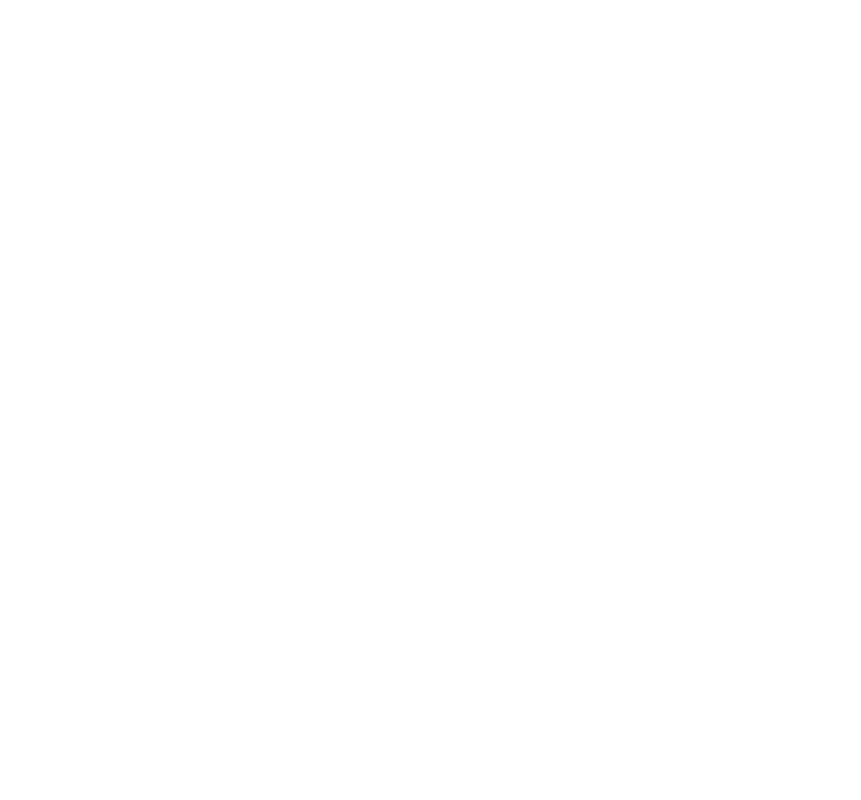
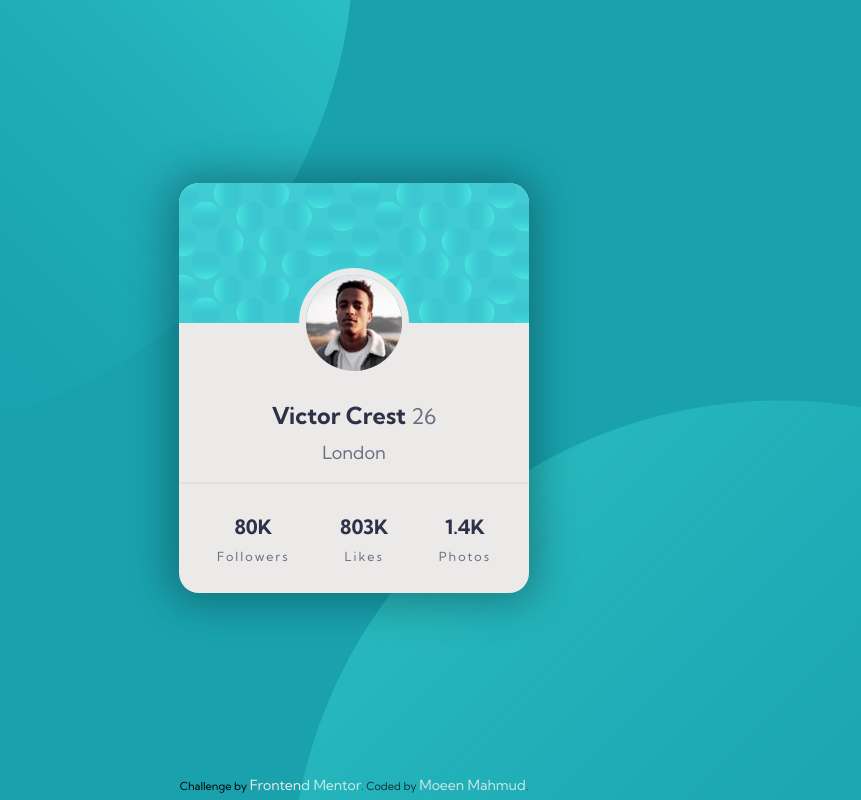
Before and after one commit to moeen-mahmud/profile-card-component, a plain HTML site: page index.html in a window 1280 px wide. Shown: the whole page, without its empty margins (286-1147 px from the left). Drawn offline with Linux system fonts and the light colour scheme.

Commit message:
meta commit

```diff
--- a/index.html
+++ b/index.html
@@ -4,7 +4,70 @@
     <meta charset="UTF-8" />
     <meta http-equiv="X-UA-Compatible" content="IE=edge" />
     <meta name="viewport" content="width=device-width, initial-scale=1.0" />
+    <!-- CSS Stylesheet -->
+    <link rel="stylesheet" href="./styles/style.css" />
+    <!-- Google Fonts API -->
+    <link rel="preconnect" href="https://fonts.googleapis.com" />
+    <link rel="preconnect" href="https://fonts.gstatic.com" crossorigin />
+    <link
+      href="https://fonts.googleapis.com/css2?family=Kumbh+Sans:wght@400;700&display=swap"
+      rel="stylesheet"
+    />
+    <!-- Favicon -->
+    <link
+      rel="shortcut icon"
+      href="./images/favicon-32x32.png"
+      type="image/x-icon"
+    />
     <title>Frontend Mentor | Profile card component</title>
   </head>
-  <body></body>
+  <body>
+    <main>
+      <div class="card">
+        <div class="background_image--top">
+          <img src="./images/bg-pattern-top.svg" alt="Top BG Pattern" />
+        </div>
+        <div class="card_box">
+          <div class="card_bg">
+            <img src="./images/bg-pattern-card.svg" alt="bg-pattern-card" />
+          </div>
+          <div class="card_profile">
+            <img src="./images/image-victor.jpg" alt="" />
+          </div>
+          <div class="card_info">
+            <h1 class="profile_name">
+              Victor Crest <span class="profile_age"> 26</span>
+            </h1>
+            <h3 class="profile_address">London</h3>
+          </div>
+          <hr />
+          <div class="card_social-info">
+            <div class="profile_stats">
+              <h1>80K</h1>
+              <small>Followers</small>
+            </div>
+            <div class="profile_stats">
+              <h1>803K</h1>
+              <small>Likes</small>
+            </div>
+            <div class="profile_stats">
+              <h1>1.4K</h1>
+              <small>Photos</small>
+            </div>
+          </div>
+        </div>
+        <div class="background_image--bottom">
+          <img src="./images/bg-pattern-bottom.svg" alt="" />
+        </div>
+      </div>
+    </main>
+    <footer>
+      <div class="attribution">
+        Challenge by
+        <a href="https://www.frontendmentor.io?ref=challenge" target="_blank"
+          >Frontend Mentor</a
+        >. Coded by <a href="#">Moeen Mahmud</a>.
+      </div>
+    </footer>
+  </body>
 </html>
--- a/styles/style.css
+++ b/styles/style.css
@@ -0,0 +1,118 @@
+:root {
+  --dark-cyan: hsl(185, 75%, 39%);
+  --desaturated-blue: hsl(229, 23%, 23%);
+  --grayish-blue: hsl(227, 10%, 46%);
+  --dark-gray: hsl(0, 0%, 59%);
+  --blackish-white: hsl(0, 7%, 92%);
+}
+
+* {
+  margin: 0;
+  padding: 0;
+  font-size: 18px;
+  box-sizing: border-box;
+}
+
+body {
+  background-color: var(--dark-cyan);
+  font-family: "Kumbh Sans", sans-serif;
+}
+
+hr {
+  background-color: var(--dark-gray);
+  height: 2px;
+  opacity: 0.1;
+  border: none;
+}
+
+.background_image--top {
+  position: fixed;
+  bottom: 45%;
+  right: 50%;
+}
+
+.background_image--bottom {
+  position: fixed;
+  top: 50%;
+  left: 45%;
+}
+
+.card {
+  position: relative;
+  display: flex;
+  justify-content: center;
+  align-items: center;
+  width: 100vw;
+  height: 97vh;
+}
+
+.card_bg img {
+  border-radius: 20px 20px 0 0;
+}
+
+.card_box {
+  text-align: center;
+  border-radius: 20px;
+  background-color: var(--blackish-white);
+  box-shadow: -1px 1px 41px 9px rgba(0, 0, 0, 0.3);
+  z-index: 10;
+}
+
+.card_profile img {
+  border: 7px solid var(--blackish-white);
+  border-radius: 50%;
+  margin-top: -17%;
+}
+
+.card_info {
+  margin: 1rem 0;
+}
+
+.card_info .profile_name {
+  color: var(--desaturated-blue);
+  font-size: 1.3rem;
+}
+
+.card_info .profile_age {
+  font-size: 1.2rem;
+  font-weight: 400;
+  color: var(--grayish-blue);
+}
+
+.card_info .profile_address {
+  color: var(--grayish-blue);
+  margin: 0.6rem 0;
+  font-weight: 400;
+}
+
+.card_social-info {
+  display: flex;
+  justify-content: center;
+  margin: 1.5rem 0;
+}
+
+.profile_stats {
+  margin: 0 1.4rem;
+}
+
+.profile_stats h1 {
+  font-size: 1.1rem;
+  line-height: 1.8rem;
+  color: var(--desaturated-blue);
+}
+
+.profile_stats small {
+  font-size: 0.7rem;
+  color: var(--grayish-blue);
+  letter-spacing: 2px;
+}
+
+.attribution {
+  font-size: 11px;
+  text-align: center;
+}
+.attribution a {
+  font-size: 14px;
+  text-decoration: none;
+  color: var(--blackish-white);
+}
```
